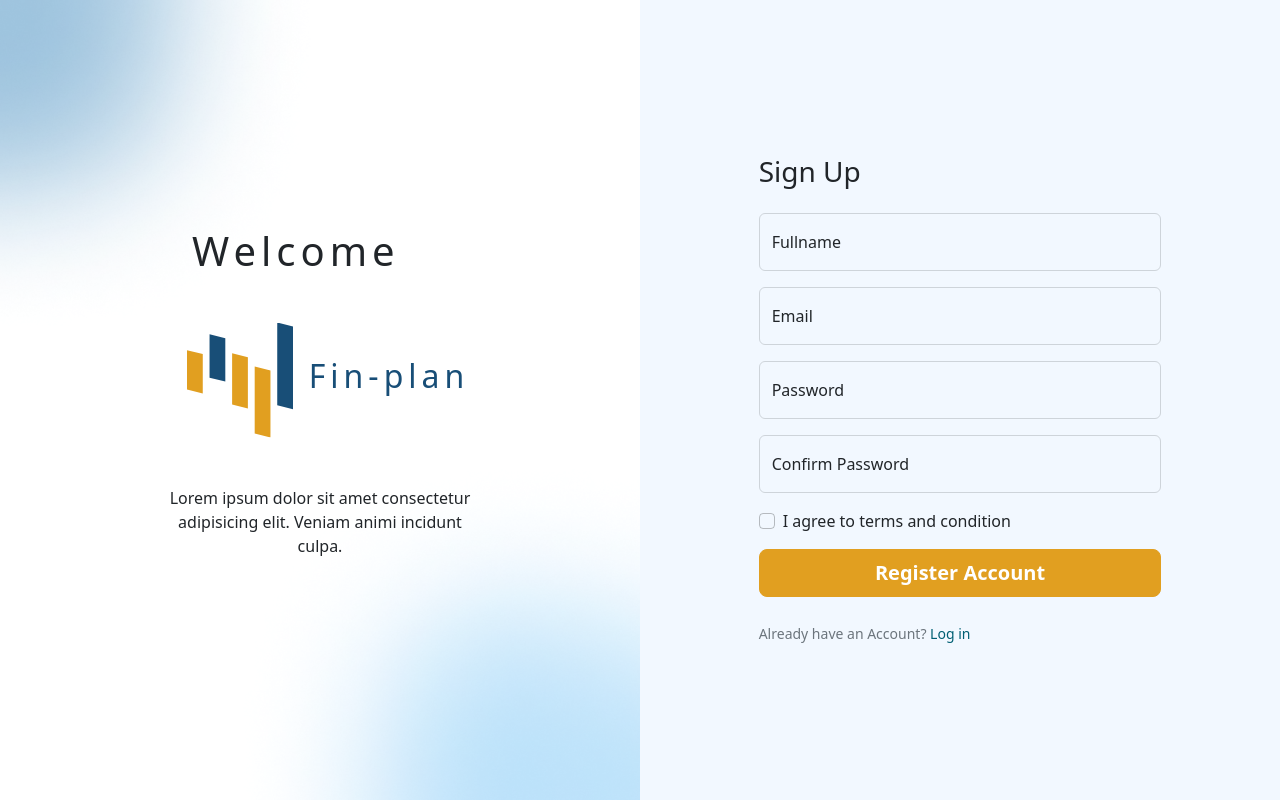
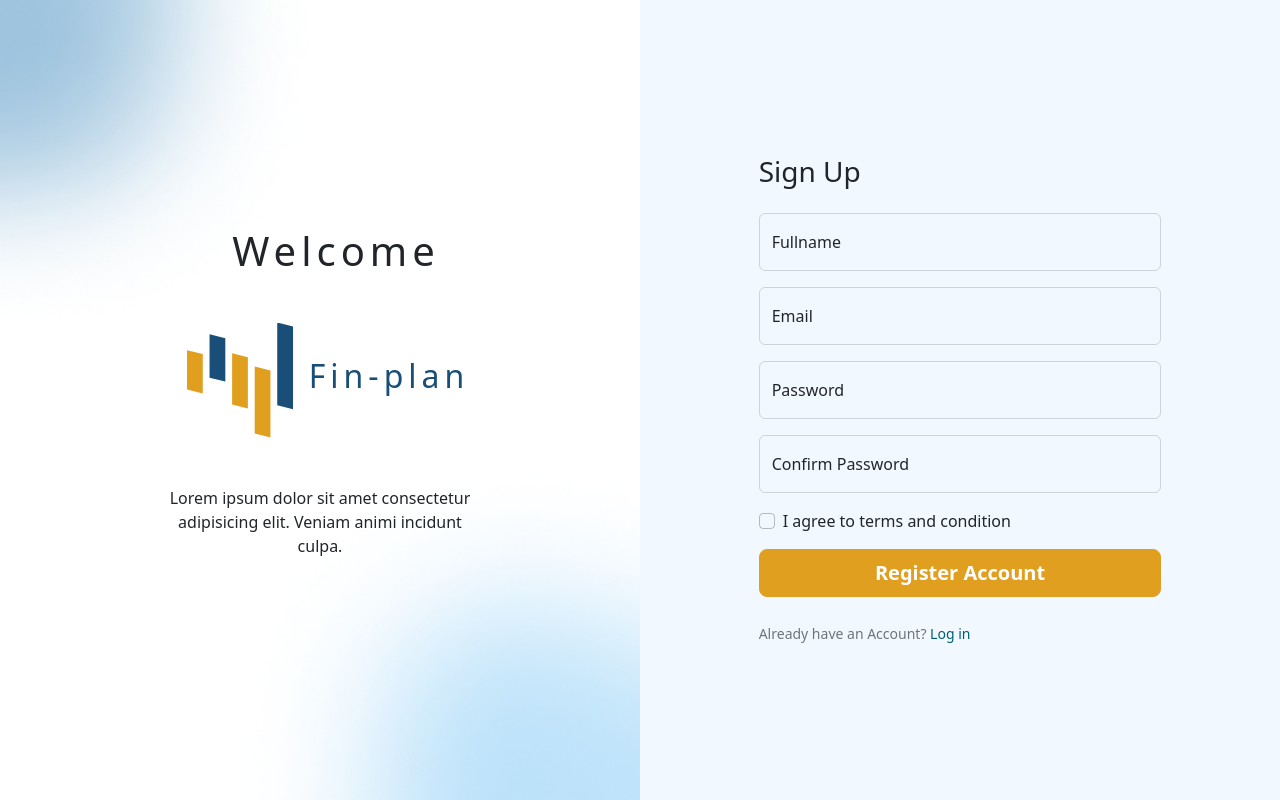
Before and after one commit to Jaffar-Hussein/Finplan, a React (Create React App) app: page /register in a window 1280 px wide. Built offline with nearby package versions, Linux system fonts and the light colour scheme; no server answers.

Commit message:
rf:refactored the positioning of the title

```diff
--- a/src/components/login.js
+++ b/src/components/login.js
@@ -6,7 +6,7 @@ function Login() {
       <div className="row g-0">
         <div className="d-none d-md-flex col-md-4 col-lg-6 bg-image ">
           <div className='welcome'>
-            <p className='h1 welcomeText letters'>
+            <p className='h1 welcomeText letters text-center'>
               Welcome
             </p>
             <div className='d-flex justify-content-center align-items-center my-5'>
--- a/src/components/sign-up.js
+++ b/src/components/sign-up.js
@@ -36,7 +36,7 @@ function Signup({ setUser }) {
     <div className="row g-0">
       <div className="d-none d-md-flex col-md-4 col-lg-6 bg-image ">
         <div className='welcome'>
-          <p className='h1 welcomeText letters'>
+          <p className='h1 welcomeText letters text-center'>
             Welcome
           </p>
           <div className='d-flex justify-content-center align-items-center my-5'>
```
